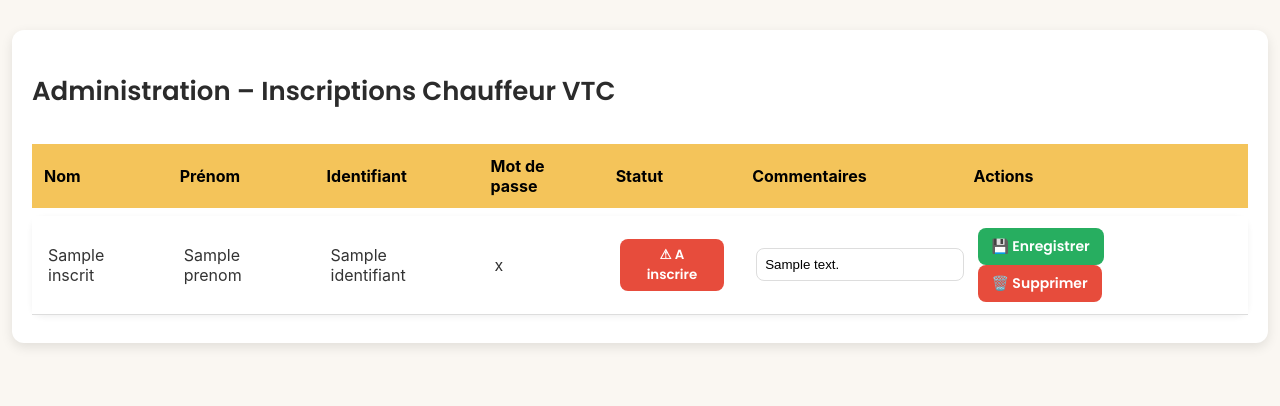
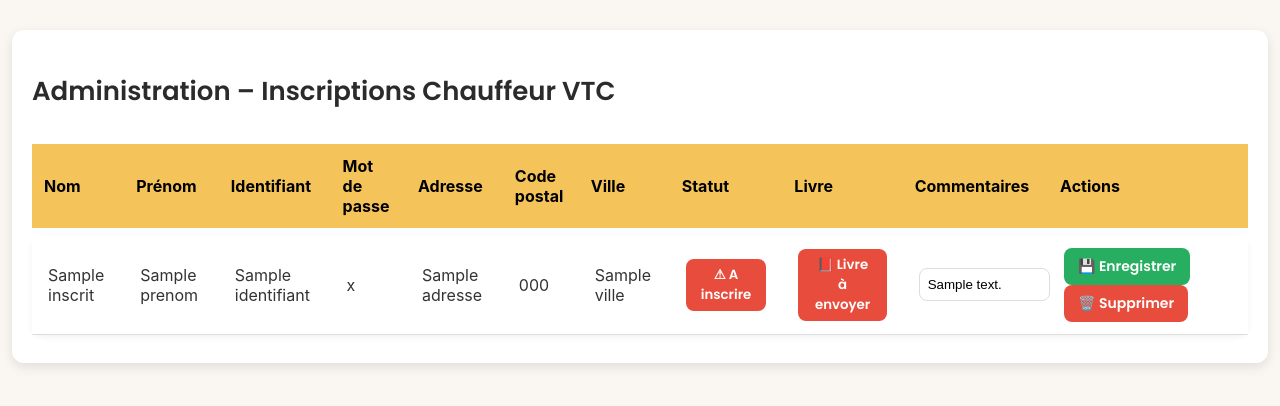
Before and after one commit to integraleacademy/vtc, a Flask app: template templates/admin.html in a window 1280 px wide. Shown: the part 130-536 px from the top of the page. Run offline with Flask 3, Linux system fonts and the light colour scheme; the template is opened without the code that fills it: most values are stand-ins (such as "Sample title", 1, 10 or a date in 2020); parts of the project's set-up code (start-up, migrations or seed data) failed here and were passed over.

Commit message:
Update admin.html

```diff
--- a/templates/admin.html
+++ b/templates/admin.html
@@ -12,7 +12,11 @@
         <th style="padding:12px; text-align:left;">Prénom</th>
         <th style="padding:12px; text-align:left;">Identifiant</th>
         <th style="padding:12px; text-align:left;">Mot de passe</th>
+        <th style="padding:12px; text-align:left;">Adresse</th>
+        <th style="padding:12px; text-align:left;">Code postal</th>
+        <th style="padding:12px; text-align:left;">Ville</th>
         <th style="padding:12px; text-align:left;">Statut</th>
+        <th style="padding:12px; text-align:left;">Livre</th>
         <th style="padding:12px; text-align:left;">Commentaires</th>
         <th style="padding:12px; text-align:left;">Actions</th>
     </tr>
@@ -26,6 +30,10 @@
             <td style="padding:12px 16px;">{{ inscrit.prenom }}</td>
             <td style="padding:12px 16px;">{{ inscrit.identifiant }}</td>
             <td style="padding:12px 16px;">{{ inscrit.motdepasse }}</td>
+            <td style="padding:12px 16px;">{{ inscrit.adresse }}</td>
+            <td style="padding:12px 16px;">{{ inscrit.codepostal }}</td>
+            <td style="padding:12px 16px;">{{ inscrit.ville }}</td>
+
 
             <!-- STATUT AVEC TOGGLE BUTTON -->
             <td style="padding:12px 16px;">
@@ -45,6 +53,25 @@
                     </button>
                 {% endif %}
             </td>
+
+            <td style="padding:12px 16px;">
+    <input type="hidden" name="index" value="{{ loop.index0 }}">
+
+    {% if inscrit.livre == "ENVOYÉ" %}
+        <button type="submit" name="action" value="toggle_livre"
+            style="background:#27ae60;color:white;font-weight:600;
+                   padding:6px 14px;border-radius:8px;border:none;cursor:pointer;">
+            📗 Livre envoyé
+        </button>
+    {% else %}
+        <button type="submit" name="action" value="toggle_livre"
+            style="background:#e74c3c;color:white;font-weight:600;
+                   padding:6px 14px;border-radius:8px;border:none;cursor:pointer;">
+            📕 Livre à envoyer
+        </button>
+    {% endif %}
+</td>
+
 
             <!-- COMMENTAIRE -->
             <td style="padding:12px 16px;">
```
